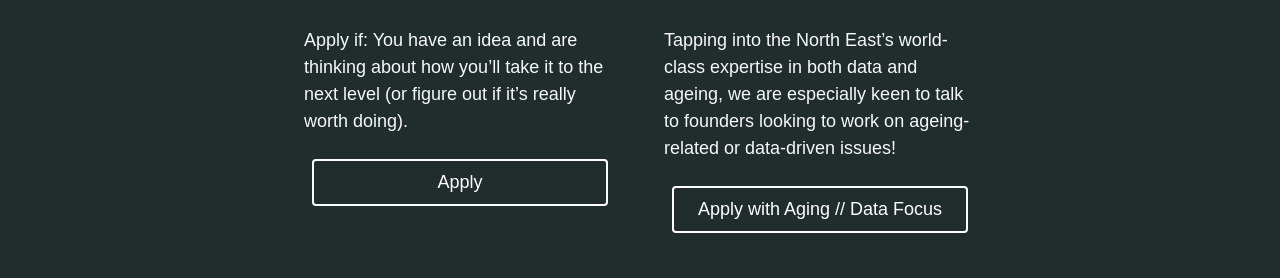
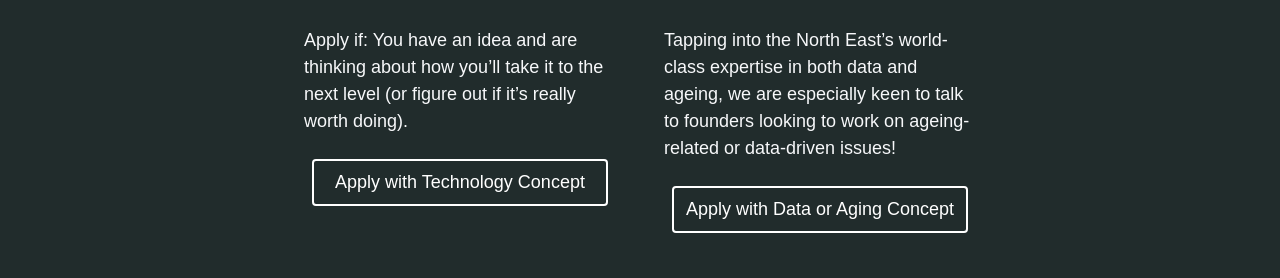
Before and after one commit to jasper-lyons/ignite.io, a website: page index.html in a window 1280 px wide. Shown: the part 1382-1660 px from the top of the page. Drawn offline with Linux system fonts and the light colour scheme.

Commit message:
Change CTAs

```diff
--- a/index.html
+++ b/index.html
@@ -214,7 +214,7 @@
               <div class="text-center p-2 flex-column md:flex-row">
                 <div class="p-2">
                   <a class="p-2 block border-2 border-white rounded text-white no-underline hover:bg-ignite-white hover:text-ignite-black transition-bg" href="https://igniteio.typeform.com/to/n59rRc">
-                    Apply
+                    Apply with Technology Concept
                   </a>
                 </div>
               </div>
@@ -228,7 +228,7 @@
               <div class="text-center p-2 flex-column md:flex-row">
                 <div class="p-2">
                   <a class="p-2 block border-2 border-white rounded text-white no-underline hover:bg-ignite-white hover:text-ignite-black transition-bg" href="https://igniteio.typeform.com/to/n59rRc">
-                    Apply with Aging // Data Focus
+                    Apply with Data or Aging Concept
                   </a>
                 </div>
               </div>
```
